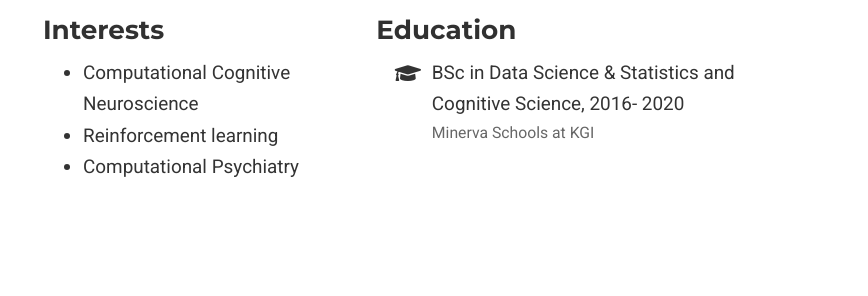
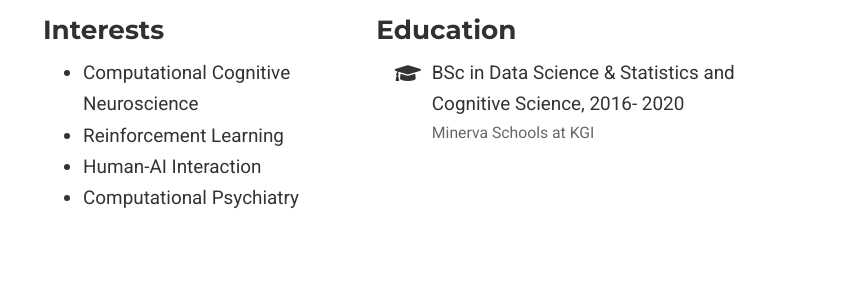
Before and after one commit to karnigili/karnigili.github.io, a plain HTML site: page author/hey-i-am-gili-karni/index.html in a window 1280 px wide. Shown: the part 435-731 px from the top of the page, 412-1280 px from the left. Drawn offline with nearby package versions, Linux system fonts and the light colour scheme; some packages are replaced by stand-ins of ours; some icons are missing.

Commit message:
Update index.html HAX

```diff
--- a/author/hey-i-am-gili-karni/index.html
+++ b/author/hey-i-am-gili-karni/index.html
@@ -619,7 +619,9 @@
 
           <li>Computational Cognitive Neuroscience</li>
 
-          <li>Reinforcement learning</li>
+          <li>Reinforcement Learning</li>
+
+          <li>Human-AI Interaction</li>
 
           <li>Computational Psychiatry</li>
 
```
